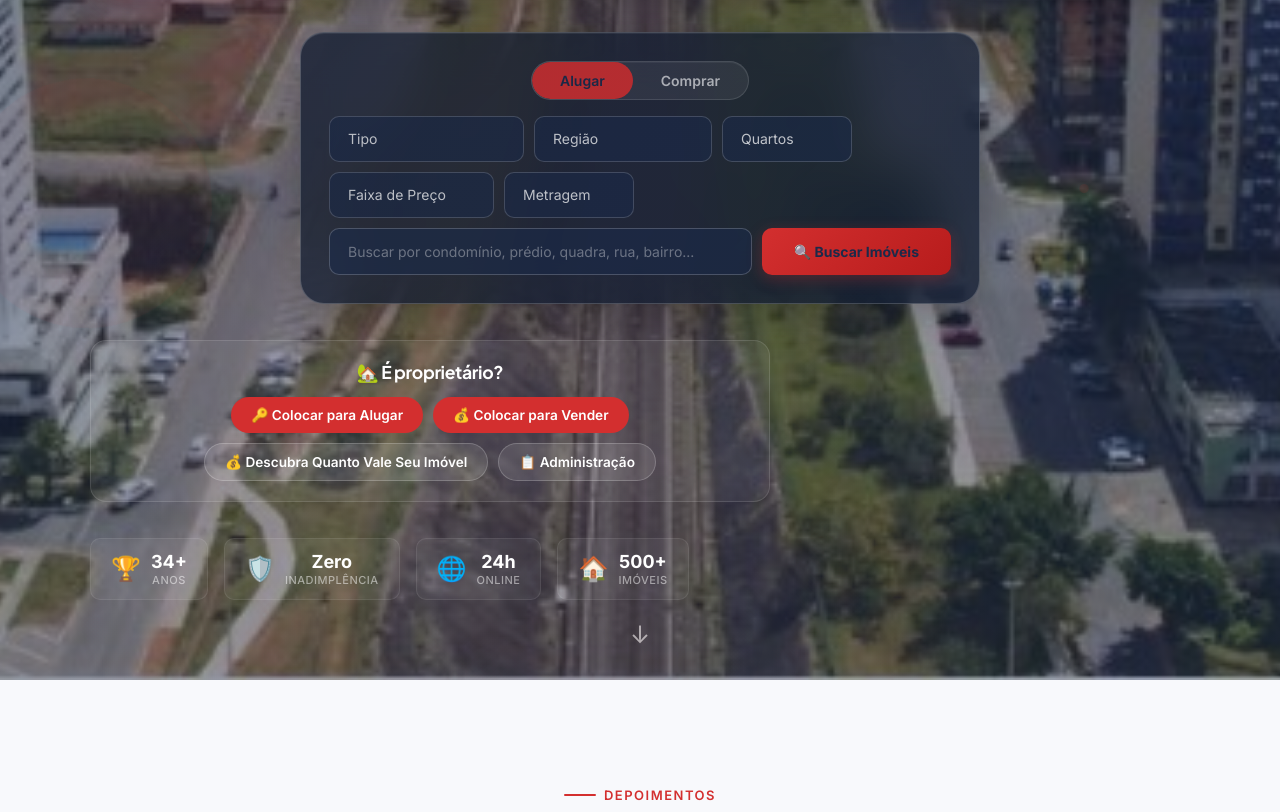
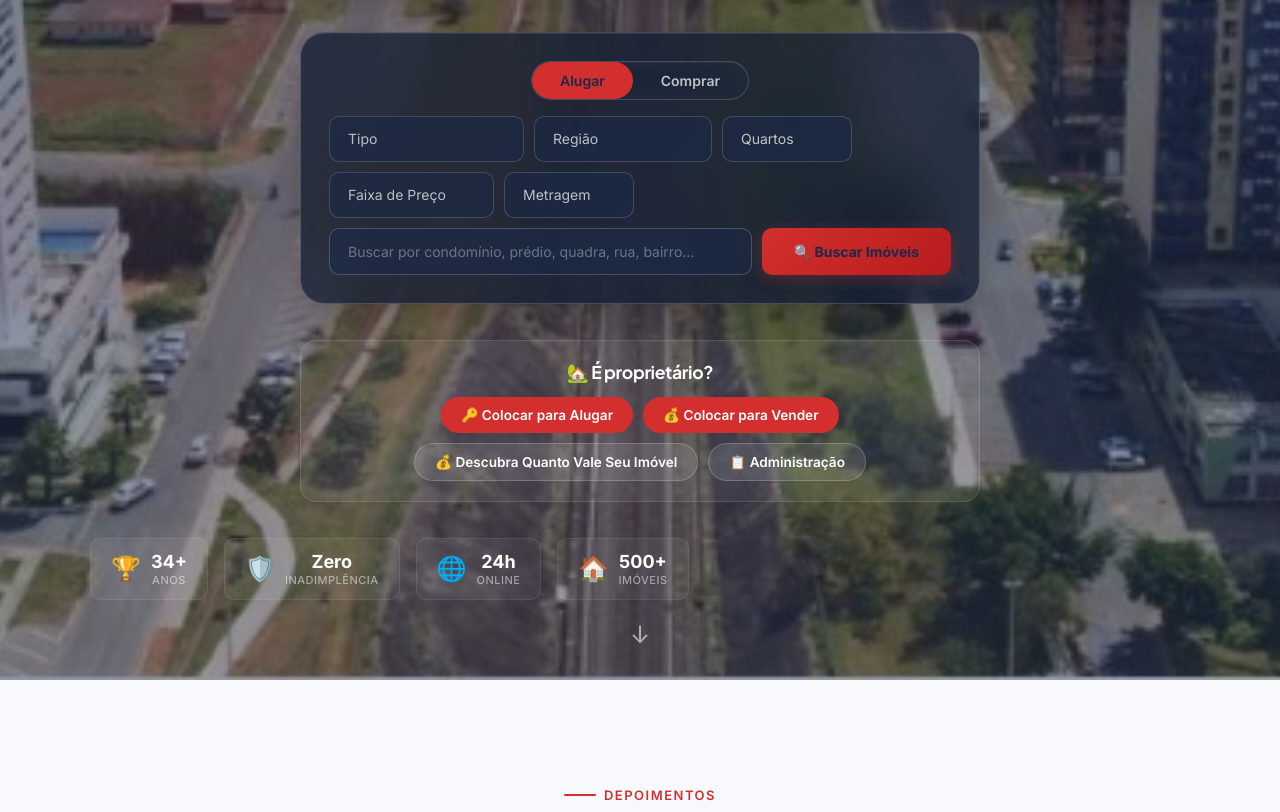
Before and after one commit to rawdre/top-imobiliaria, a plain HTML site: page index.html in a window 1280 px wide. Shown: the part 991-1803 px from the top of the page. Drawn offline with nearby package versions, Linux system fonts and the light colour scheme.

Commit message:
Center owner panel and soften search toggle shell

```diff
--- a/index.html
+++ b/index.html
@@ -121,7 +121,7 @@ img{max-width:100%;display:block}
 /* SEARCH BAR */
 .search-box{background:rgba(15,26,46,.68);backdrop-filter:blur(24px);-webkit-backdrop-filter:blur(24px);border:1px solid rgba(255,255,255,.18);border-radius:var(--radius-lg);padding:28px;margin:0 auto 36px;max-width:680px;box-shadow:0 8px 40px rgba(0,0,0,.22),inset 0 1px 0 rgba(255,255,255,.08);position:relative;overflow:hidden}
 .search-box::before{content:'';position:absolute;top:0;left:0;right:0;bottom:0;background:linear-gradient(135deg,rgba(15,26,46,0.18),rgba(27,42,74,0.12));pointer-events:none;border-radius:var(--radius-lg)}
-.search-toggle{display:flex;gap:0;margin:0 auto 16px;background:rgba(255,255,255,.08);border:1px solid rgba(255,255,255,.14);border-radius:50px;overflow:hidden;width:fit-content;box-shadow:inset 0 1px 0 rgba(255,255,255,.06)}
+.search-toggle{display:flex;gap:0;margin:0 auto 16px;background:rgba(255,255,255,.03);border:1px solid rgba(255,255,255,.16);border-radius:50px;overflow:hidden;width:fit-content;box-shadow:inset 0 1px 0 rgba(255,255,255,.05);backdrop-filter:blur(12px);-webkit-backdrop-filter:blur(12px)}
 .search-toggle button{padding:10px 28px;border:none;background:transparent;color:rgba(255,255,255,.72);font-family:inherit;font-size:14px;font-weight:600;cursor:pointer;transition:var(--transition);border-radius:50px}
 .search-toggle button.active{background:var(--red);color:var(--navy)}
 .search-fields{display:flex;gap:10px;flex-wrap:wrap}
@@ -898,7 +898,7 @@ img{max-width:100%;display:block}
 </div>
 
 <!-- PROPRIETÁRIOS QUICK-ACTION -->
-<div class="hero-content-anim" style="max-width:680px;margin-bottom:36px">
+<div class="hero-content-anim" style="max-width:680px;margin:0 auto 36px">
 <div class="hero-owner-panel">
 <h3 style="color:var(--white);font-size:1.1rem;font-weight:700;margin-bottom:14px">🏡 É proprietário?</h3>
 <div class="hero-owner-actions">
```
